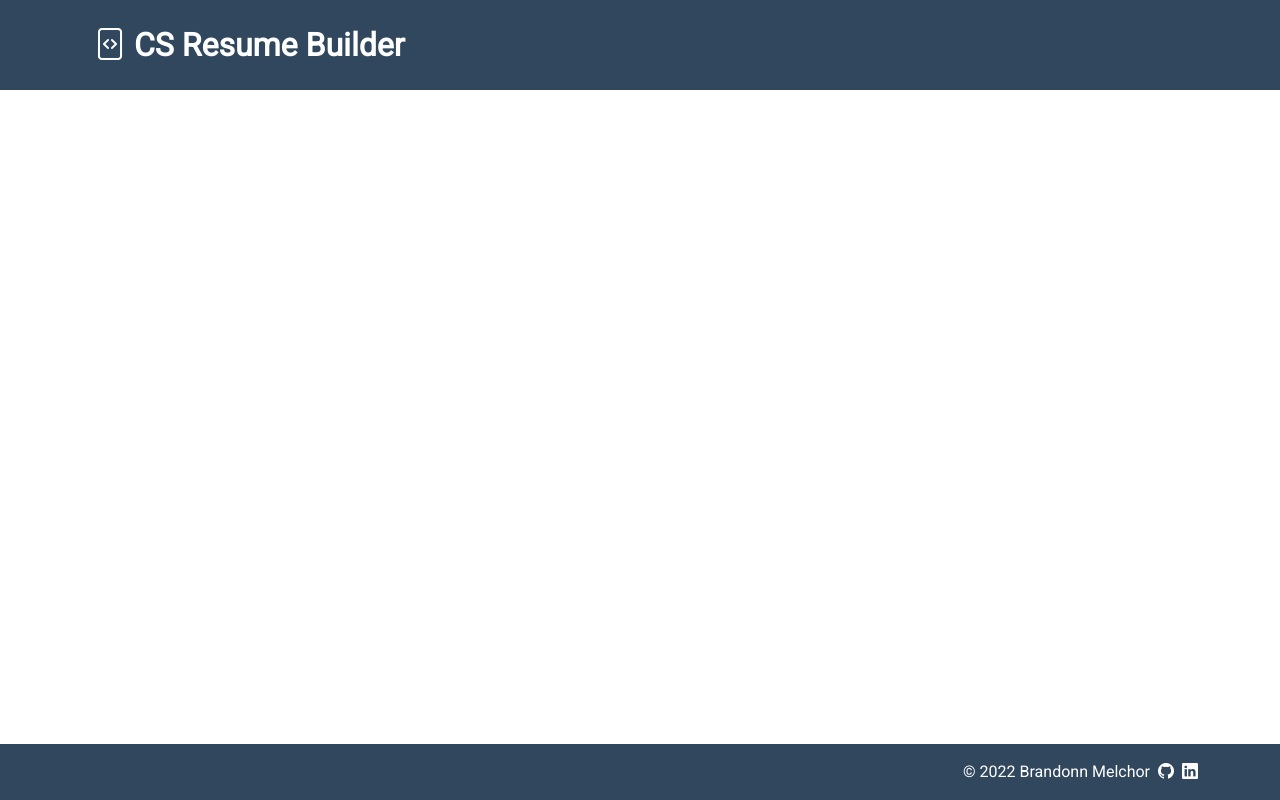
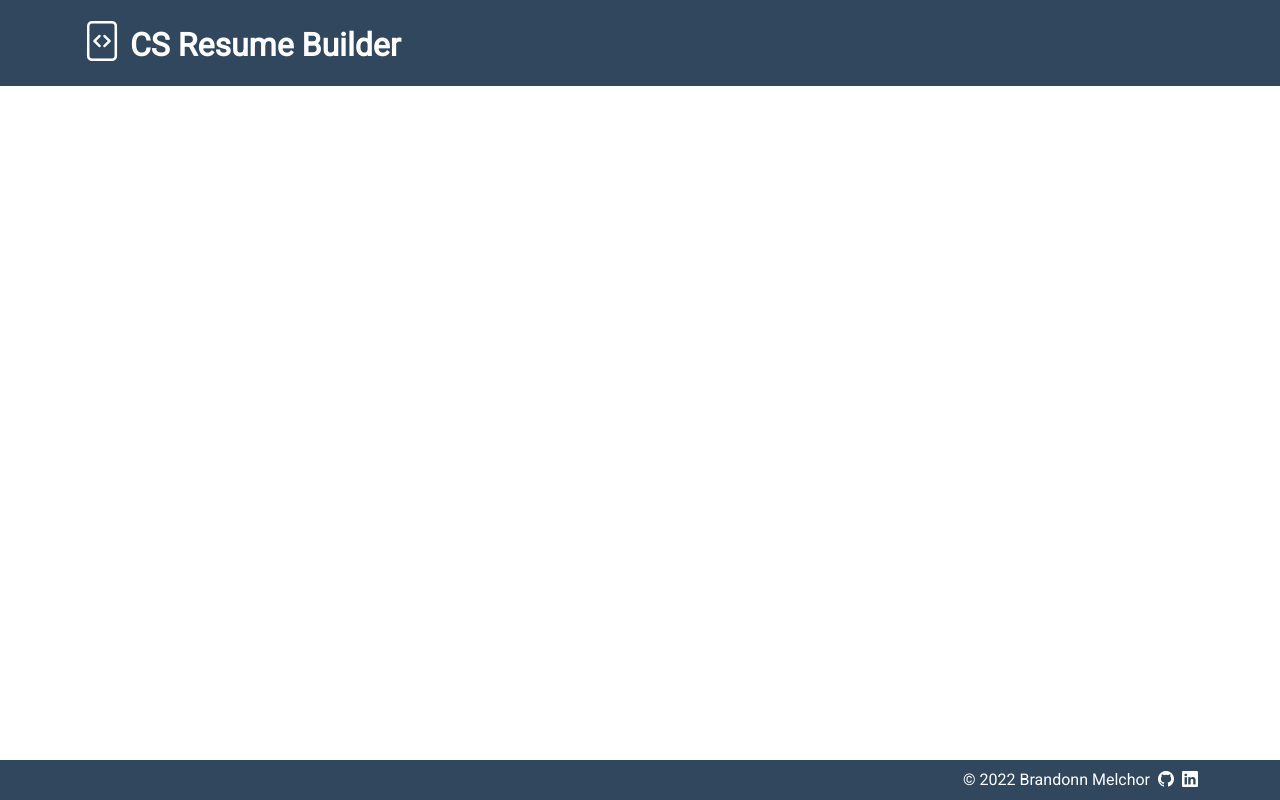
Before and after one commit to brandonnmelchor/resume-builder, a React (Create React App) app: page / in a window 1280 px wide. Built offline with nearby package versions, Linux system fonts and the light colour scheme.

Commit message:
adjust padding and text size

```diff
--- a/src/components/Footer.js
+++ b/src/components/Footer.js
@@ -7,7 +7,7 @@ export default class Footer extends React.Component {
 
     return (
       <footer className="bg-dark text-white mt-auto">
-        <div className="container-lg py-3">
+        <div className="container-lg py-2">
           <div className="row justify-content-center align-items-center">
             <div className="col text-end">
               <span>&copy; 2022 Brandonn Melchor </span>
--- a/src/components/Nav.js
+++ b/src/components/Nav.js
@@ -5,11 +5,12 @@ export default class Nav extends React.Component {
   render() {
     return (
       <Navbar className="mb-auto" bg="dark" variant="dark">
-        <div className="container-lg px-4 py-2">
+        <div className="container-lg">
           <Navbar.Brand role="button">
-            <span className="fs-2 fw-bold">
-              <i className="bi bi-file-code"></i> CS Resume Builder
+            <span className="fs-1 fw-bold">
+              <i className="bi bi-file-code"></i>
             </span>
+            <span className="fs-2 fw-bold"> CS Resume Builder</span>
           </Navbar.Brand>
         </div>
       </Navbar>
```
